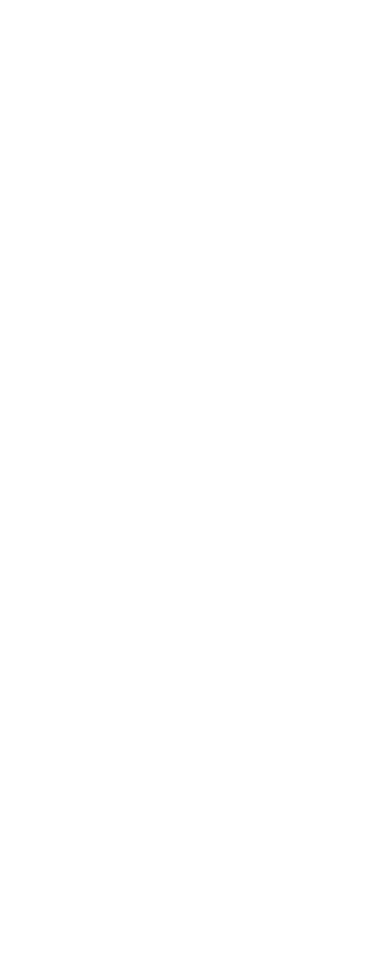
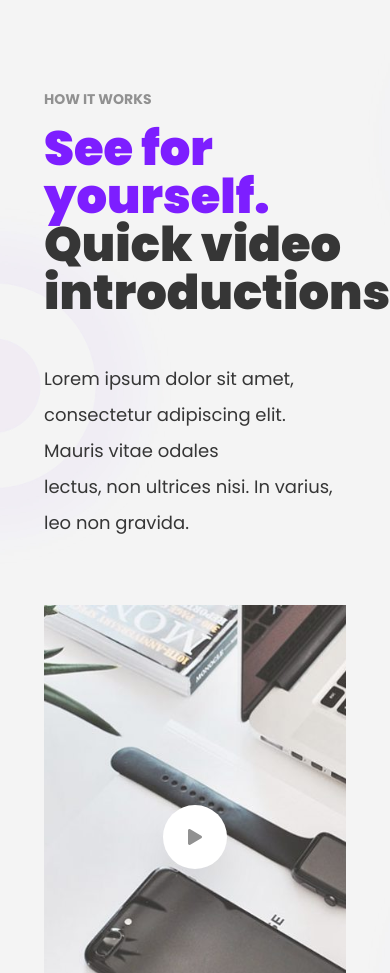
Before and after one commit to AK-Rasel/watch_sell_web, a React (Vite) app: page / in a window 390 px wide. Shown: the part 4080-5053 px from the top of the page. Before the commit the page ends 4009 px from the top, so only its background shows below. Built offline with nearby package versions, Linux system fonts and the light colour scheme.

Commit message:
HOW IT WORKS done compelete

```diff
--- a/package.json
+++ b/package.json
@@ -15,6 +15,7 @@
     "react": "^18.2.0",
     "react-dom": "^18.2.0",
     "react-icons": "^5.2.1",
+    "react-player": "^2.16.0",
     "react-router-dom": "^6.23.1",
     "sort-by": "^1.2.0",
     "swiper": "^11.1.4"
--- a/src/components/ExperienceContent.jsx
+++ b/src/components/ExperienceContent.jsx
@@ -9,11 +9,11 @@
         {title}
       </h3>
       <p className="text-base text-[#8D8698] mt-3">
-        {docs?.map((doc) => {
+        {docs?.map((doc, index) => {
           return (
-            <>
+            <React.Fragment key={index}>
               {doc} <br />
-            </>
+            </React.Fragment>
           );
         })}
       </p>
--- /dev/null
+++ b/src/components/VideoPlayer.jsx
@@ -0,0 +1,26 @@
+import React from "react";
+import ReactPlayer from "react-player";
+import thumbnailImage from "../assets/Home/thumbnail.jpg";
+import { FaPlay } from "react-icons/fa";
+
+const VideoPlayer = () => {
+  return (
+    <div className="h-[55vh]">
+      <ReactPlayer
+        url="https://youtu.be/ZIqxftmwsBI?si=_KrUtNHbDxBfn2iH"
+        light={thumbnailImage}
+        playing={true}
+        controls={true}
+        width="100%"
+        height="100%"
+        playIcon={
+          <button className="h-16 w-16 rounded-full bg-white shadow-2xl hover:shadow-lg hover:bg-primary_color transition-all duration-500 ease-in-out group flex justify-center items-center">
+            <FaPlay className="text-text_hover_color group-hover:text-white" />
+          </button>
+        }
+      />
+    </div>
+  );
+};
+
+export default VideoPlayer;
--- a/src/index.css
+++ b/src/index.css
@@ -36,6 +36,7 @@
 .bgImage {
   @apply bg-[url('./assets/Home/AllEllipes.jpg')];
 }
+
 .box-shadow-hover:hover {
   filter: drop-shadow(0 0 2px #ffffff);
 }
@@ -62,3 +63,28 @@
   transition: opacity 0.3s ease-in-out;
 }
 /* anim */
+/* right */
+.slide-right {
+  animation: 1.5s slide-right forwards;
+}
+@keyframes slide-right {
+  from {
+    margin-left: -100%;
+  }
+  to {
+    margin-right: 0%;
+  }
+}
+/* left */
+.slide-left {
+  animation: 1.5s slide-left forwards;
+}
+@keyframes slide-left {
+  from {
+    margin-right: -100%;
+  }
+  to {
+    margin-left: 0%;
+  }
+}
+/* left */
--- a/src/page/home/Banner.jsx
+++ b/src/page/home/Banner.jsx
@@ -1,6 +1,7 @@
 import heroWatch from "../../assets/Home/WatchBanner.png";
 import smallRing from "../../assets/Home/backgroundSmallEllipse.png";
 import bigRing from "../../assets/Home/backgroundBiglEllipse.png";
+import { useEffect, useState } from "react";
 
 const Banner = () => {
   return (
@@ -22,9 +23,10 @@
             </p>
           </div>
           {/* image */}
-          <div className="xl:w-2/3 lg:w-1/2 mx-auto  relative z-10">
+          <div className=" xl:w-2/3 lg:w-1/2 mx-auto  relative z-10">
             <img
-              className="lg:ml-56 lg:mt-4  md:w-[550px]"
+              // className="slide-left-img lg:ml-56 lg:mt-4  md:w-[550px]"
+              className="slide-left"
               src={heroWatch}
               alt="Watch"
             />
@@ -34,13 +36,13 @@
         <div>
           {/* smallRing */}
           <img
-            className="absolute lg:w-[600px] xl:-top-[300px] xl:-left-[450px] lg:-top-[200px] lg:-left-[570px] md:-top-[200px] md:-left-[540px] top-[100px] -left-[100px] w-44"
+            className="slide-right absolute lg:w-[600px] xl:-top-[300px] xl:-left-[450px] lg:-top-[200px] lg:-left-[570px] md:-top-[200px] md:-left-[540px] top-[100px] -left-[100px] w-44 "
             src={smallRing}
             alt="Ring"
           />
           {/* bigRing image behind heroWatch */}
           <img
-            className="absolute xl:top-[200px] xl:-right-[800px]  xl:max-w-[2000px] lg:w-full  lg:top-[200px] lg:-right-[650px] md:top-[80px] md:-right-2/3 md:max-w-[900px] z-0  top-[255px] -right-2/3 max-w-[500px]"
+            className="slide-left absolute xl:top-[200px] xl:-right-[800px]  xl:max-w-[2000px] lg:w-full  lg:top-[200px] lg:-right-[650px] md:top-[80px] md:-right-2/3 md:max-w-[900px] z-0  top-[255px] -right-2/3 max-w-[500px]"
             src={bigRing}
             alt="big Ring"
           />
--- a/src/page/home/Experience.jsx
+++ b/src/page/home/Experience.jsx
@@ -33,7 +33,7 @@
             />
             {/* 3 */}
             <ExperienceContent
-              value={30}
+              value={60}
               title={"+ Display surface"}
               docs={[
                 "Lorem ipsum dolor sit amet, con",
--- a/src/page/home/Home.jsx
+++ b/src/page/home/Home.jsx
@@ -4,6 +4,7 @@
 import WatchFeatures from "./WatchFeatures";
 import Experience from "./Experience";
 import AnimatedComponent from "./AnimatedComponent";
+import HowToWork from "./HowToWork";
 
 const Home = () => {
   return (
@@ -13,6 +14,7 @@
       <WatchFeatures />
       {/* <AnimatedComponent /> */}
       <Experience />
+      <HowToWork />
     </section>
   );
 };
--- /dev/null
+++ b/src/page/home/HowToWork.jsx
@@ -0,0 +1,55 @@
+import React, { useEffect } from "react";
+import SideTitle from "../../components/SideTitle";
+import VideoPlayer from "../../components/VideoPlayer";
+
+const HowToWork = () => {
+  useEffect(() => {
+    const handleScroll = () => {
+      const bgDiv = document.getElementById("bg-div");
+      bgDiv.style.backgroundPosition = `0px ${-window.scrollY * 0.5}px`;
+    };
+
+    window.addEventListener("scroll", handleScroll);
+
+    return () => {
+      window.removeEventListener("scroll", handleScroll);
+    };
+  }, []);
+
+  return (
+    <section className="h-screen">
+      <div className="bgImage w-full relative bg-cover bg-no-repeat bg-center bg-fixed">
+        <div className="container mx-auto px-11 py-36">
+          {/* text */}
+          <div>
+            <SideTitle
+              subTitle={"HOW IT WORKS"}
+              title={
+                <>
+                  <h2 className="pb-7 text-primary_color">
+                    See for yourself.
+                    {/* <span></span > <br /> */} <br />
+                    <span className="text-secondary_background_color mt-10">
+                      {" "}
+                      Quick video introductionss
+                    </span>
+                  </h2>
+                </>
+              }
+            />
+            <p className="-mt-24 leading-loose text-lg text-secondary_background_color  ">
+              Lorem ipsum dolor sit amet, consectetur adipiscing elit. Mauris
+              vitae odales <br /> lectus, non ultrices nisi. In varius, leo non
+              gravida.
+            </p>
+          </div>
+          <div className="my-16">
+            <VideoPlayer />
+          </div>
+        </div>
+      </div>
+    </section>
+  );
+};
+
+export default HowToWork;
```
Also changed, not shown: src/assets/Home/thumbnail.jpg (renamed from src/assets/Home/Screenshot_21-1024x577.jpg), 1 other file (tests, documents, lock files or other folders).
